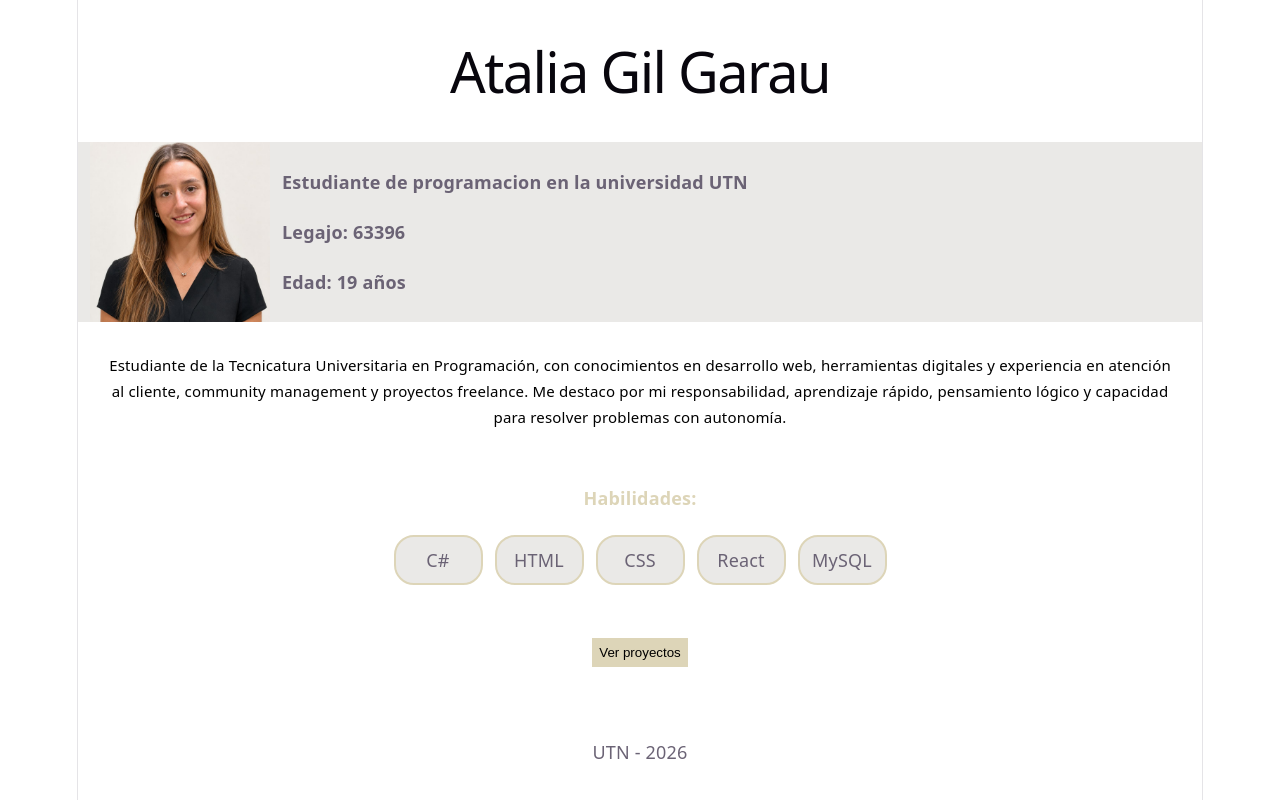
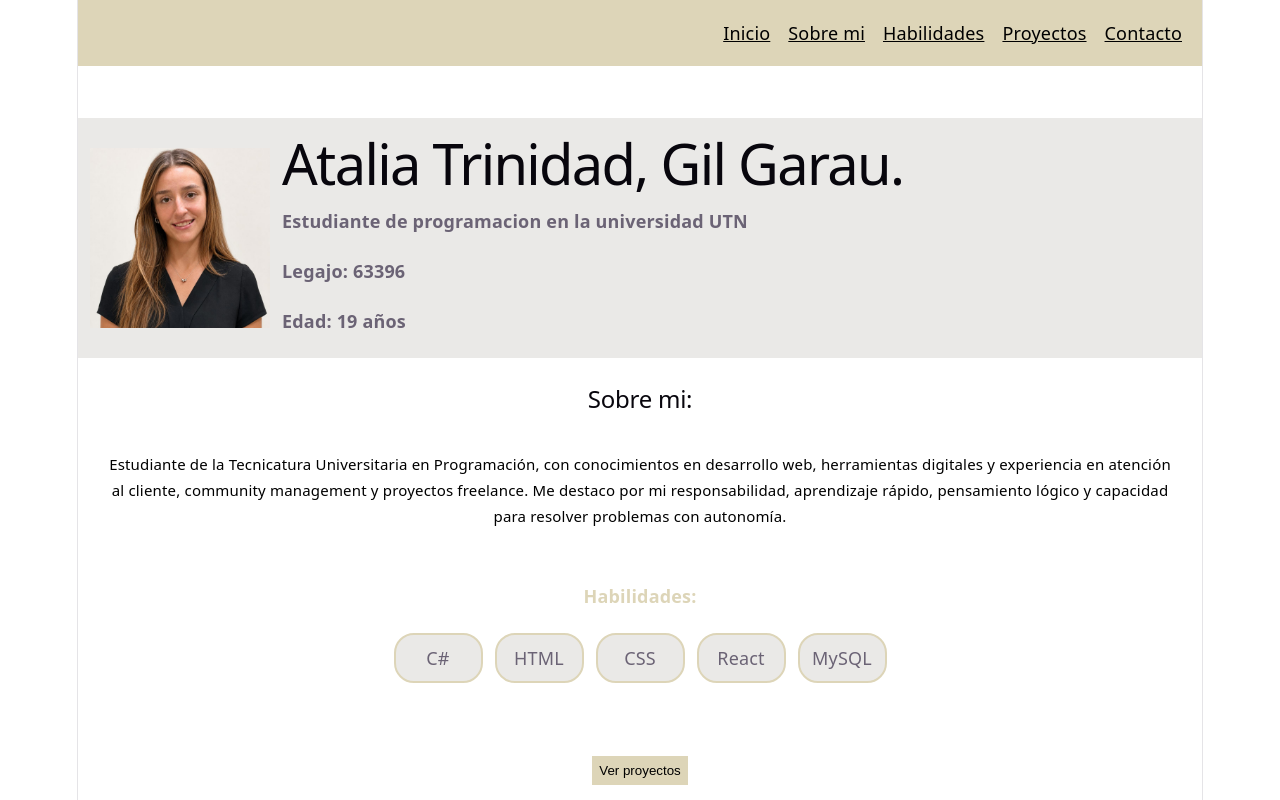
Before and after one commit to ataliagg/tp1-REACT-Gil-Garau-Atalia, a React (Vite) app in the folder desarrollo-tp1/: page / in a window 1280 px wide. Shown: the top 800 px of the page. Built offline with nearby package versions, Linux system fonts and the light colour scheme.

Commit message:
corrijo header

```diff
--- a/desarrollo-tp1/src/Components/About.jsx
+++ b/desarrollo-tp1/src/Components/About.jsx
@@ -4,7 +4,9 @@ import {useState} from "react"
 
 const About = () => {
     return (
-        <div>
+        <div id="about">
+            <br/>
+            <h2>Sobre mi:</h2>
             <p style={{color:'black', fontSize: '15px', padding:"30px" }}>
                 Estudiante de la Tecnicatura Universitaria
                  en Programación, con conocimientos en desarrollo web,
--- a/desarrollo-tp1/src/Components/Footer.jsx
+++ b/desarrollo-tp1/src/Components/Footer.jsx
@@ -1,9 +1,16 @@
 
 const Footer = () => {
     return (
-        <div>
+        <div id="contacto">
             <br/>
-            <p>UTN - 2026</p>
+            <div style={{display: "flex", alignItems: "center", gap: "20px", justifyContent: "center" }}>
+                <h4>Contacto:</h4>
+                <p>Telefono: 3814564405</p>
+                <p>Mail: ataliaggcol@gmail.com</p>
+            </div>
+            <br />
+            <br />
+            <p>UTN - 2026 - Porfolio personal.</p>
         </div>
     )
 }
--- a/desarrollo-tp1/src/Components/Header.jsx
+++ b/desarrollo-tp1/src/Components/Header.jsx
@@ -1,10 +1,16 @@
-
+import "../css/Header.css";
 const Header = () => {
     return(
         <div>
-            <br/>
-            <h1>Atalia Gil Garau</h1>
-            <br/>
+        <nav className="menu">
+        <a href="#inicio">Inicio</a>
+        <a href="#about">Sobre mi</a>
+        <a href="#habilidades">Habilidades</a>
+        <a href="#proyectos">Proyectos</a>
+        <a href="#contacto">Contacto</a>
+      </nav>
+      <br/>
+      <br/>
         </div>
     )
 
--- a/desarrollo-tp1/src/Components/Hero.jsx
+++ b/desarrollo-tp1/src/Components/Hero.jsx
@@ -3,10 +3,11 @@ import "../css/Hero.css";
 
 const Hero = () => {
     return (
-        <div className="hero">
+        <div id="inicio" className="hero">
             <br/>
             <img src={Imagen} alt="Foto de Precentacion" className="img"/>
             <div className="texto">
+            <h1>Atalia Trinidad, Gil Garau.</h1>
             <h4> Estudiante de programacion en la universidad UTN </h4>
             <h4> Legajo: 63396</h4>
             <h4> Edad: 19 años </h4>
--- a/desarrollo-tp1/src/Components/Proyects.jsx
+++ b/desarrollo-tp1/src/Components/Proyects.jsx
@@ -23,11 +23,7 @@ const Proyects = () => {
     }
 
     return (
-        <div>
-            <br />
-            <button type="button" className="button" onClick={handleClick}>
-                {verProyec ? "Cerrar" : "Ver proyectos"}
-            </button>
+        <div id="proyectos">
 
             <div className="cuadro">
 
@@ -39,6 +35,11 @@ const Proyects = () => {
                     </div>))
                 ) : null}
             </div>
+            <br />
+            <button type="button" className="button" onClick={handleClick}>
+                {verProyec ? "Cerrar" : "Ver proyectos"}
+            </button>
+
 
             <br />
 
--- a/desarrollo-tp1/src/Components/Skills.jsx
+++ b/desarrollo-tp1/src/Components/Skills.jsx
@@ -6,7 +6,7 @@ const Skills = () => {
 
     return (
 
-        <div>
+        <div id="habilidades">
             <h4 style={{ color: '#ddd5b8' }}>Habilidades: </h4>
             <div className="habilidades">
                 {habilidades.map((habilidad) => (<p className="lista" key={habilidad}> {habilidad} </p>))}
--- /dev/null
+++ b/desarrollo-tp1/src/css/Header.css
@@ -0,0 +1,19 @@
+.menu {
+  display: flex;
+  justify-content: right;
+  gap: 18px;
+  padding: 20px;
+  background-color: #ddd5b8;
+}
+
+.menu a {
+  color: black;
+}
+
+/* .menu a:hover {
+  text-decoration: underline;
+}
+
+html {
+  scroll-behavior: smooth;
+} */
```
